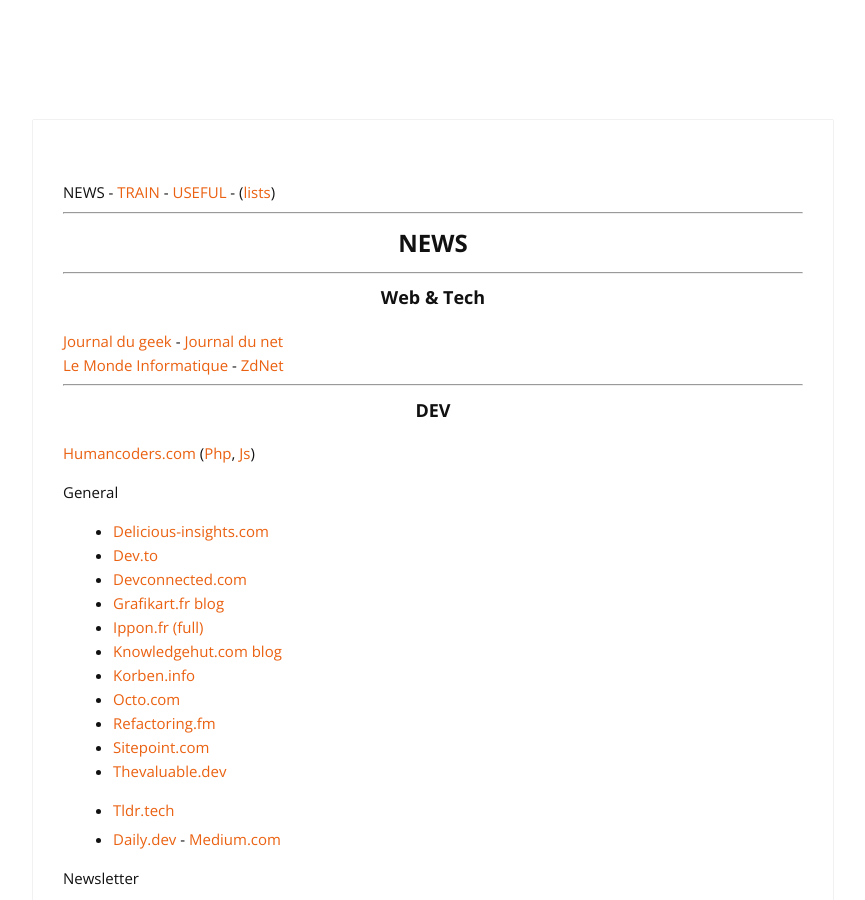
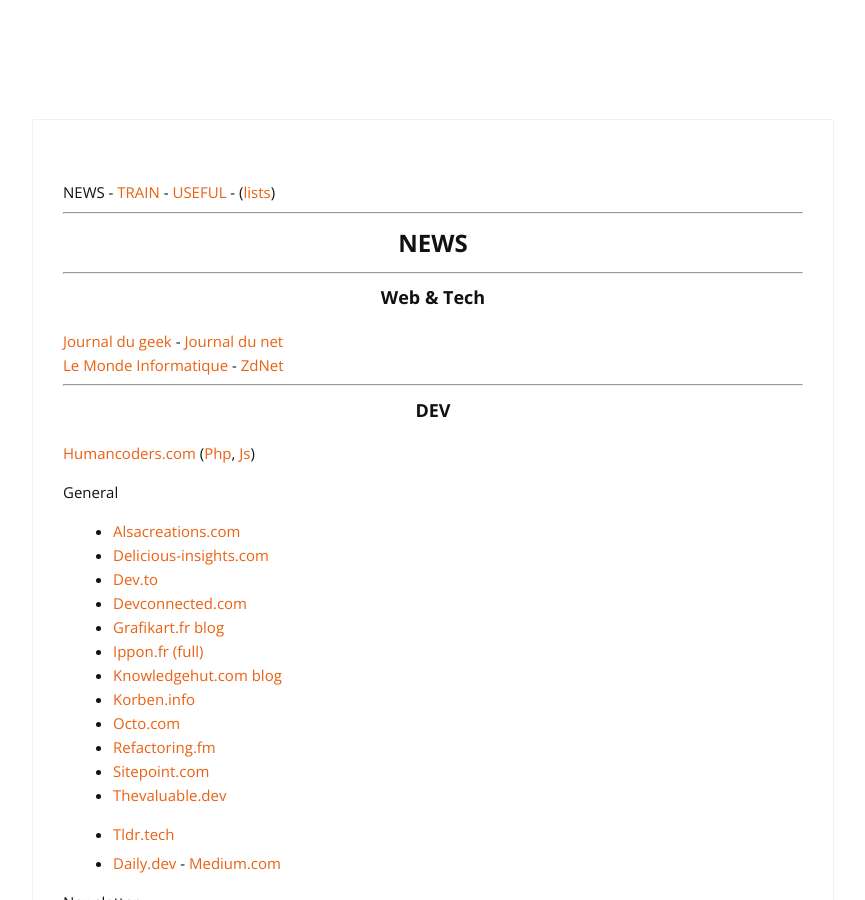
Before and after one commit to cylmat/cylmat.github.io, a Jekyll site: the page built from _pages/news.md, in a window 1280 px wide and 900 px high. Shown: the whole window, without its empty margins (207-1072 px from the left). Built offline with Jekyll 4.4.1, drawn with Linux system fonts in a browser that asks for light colours; nearby versions of some CDN libraries.

Commit message:
Update news.md

```diff
--- a/_pages/news.md
+++ b/_pages/news.md
@@ -23,6 +23,7 @@
 
 
 General
+- [Alsacreations.com](https://www.alsacreations.com)
 - [Delicious-insights.com](https://delicious-insights.com/fr/articles-et-tutos)
 - [Dev.to](https://dev.to)
 - [Devconnected.com](https://devconnected.com)
```
